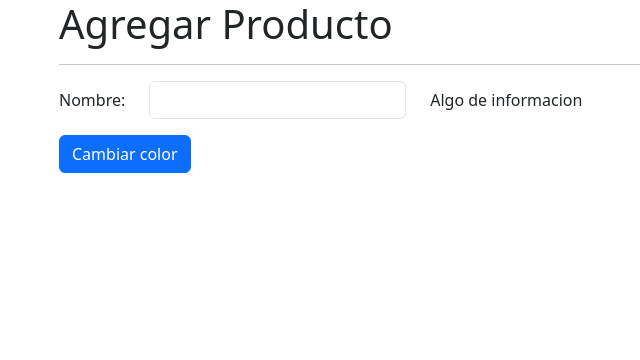
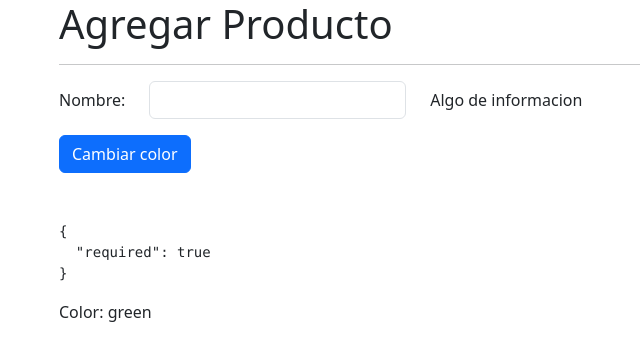
Before and after one commit to FelipeDanielH/angular-practica-directive_signals, an Angular app: page /products/product in a window 1280 px wide. Shown: the top 360 px of the page, without its empty margins (23-663 px from the left). Built offline with nearby package versions, Linux system fonts and the light colour scheme.

Commit message:
feat(producto): agrega formulario reactivo a la pagina

```diff
--- a/src/app/products/pages/product-page/product-page.component.html
+++ b/src/app/products/pages/product-page/product-page.component.html
@@ -1,7 +1,7 @@
 <h1>Agregar Producto</h1>
 <hr>
 
-<form action="">
+<form [formGroup]="myForm">
   <div class="row align-items-center mb-3">
 
     <div class="col-auto">
@@ -9,7 +9,7 @@
     </div>
 
     <div class="col-auto">
-      <input type="text" class="form-control">
+      <input formControlName="name" type="text" class="form-control">
     </div>
 
     <div class="col-auto">
@@ -20,9 +20,12 @@
 
   <div class="row">
     <div class="col">
-      <button class="btn btn-primary">
+      <button (click)="changeColor()" class="btn btn-primary">
         Cambiar color
       </button>
     </div>
   </div>
 </form>
+
+<pre class="mt-5">{{ myForm.get('name')?.errors | json }}</pre>
+<p>Color: {{ color }}</p>
--- a/src/app/products/pages/product-page/product-page.component.ts
+++ b/src/app/products/pages/product-page/product-page.component.ts
@@ -1,4 +1,5 @@
-import { Component } from '@angular/core';
+import { Component, inject } from '@angular/core';
+import { FormBuilder, FormGroup, Validators } from '@angular/forms';
 
 @Component({
   templateUrl: './product-page.component.html',
@@ -6,4 +7,18 @@
 })
 export class ProductPageComponent {
 
+  private fb = inject( FormBuilder );
+
+  public color:string = 'green';
+
+  public myForm: FormGroup = this.fb.group({
+    name: [ '', [ Validators.required, Validators.minLength(6), Validators.email ] ]
+  })
+
+  changeColor() {
+    this.color = '#xxxxxx'.replace(/x/g, y => ( Math.random()*16|0).toString(16) );
+  }
+
+
+
 }
--- a/src/app/products/products.module.ts
+++ b/src/app/products/products.module.ts
@@ -3,6 +3,7 @@
 
 import { ProductsRoutingModule } from './products-routing.module';
 import { ProductPageComponent } from './pages/product-page/product-page.component';
+import { ReactiveFormsModule } from '@angular/forms';
 
 
 
@@ -12,7 +13,8 @@
   ],
   imports: [
     CommonModule,
-    ProductsRoutingModule
+    ProductsRoutingModule,
+    ReactiveFormsModule
   ]
 })
 export class ProductsModule { }
```
